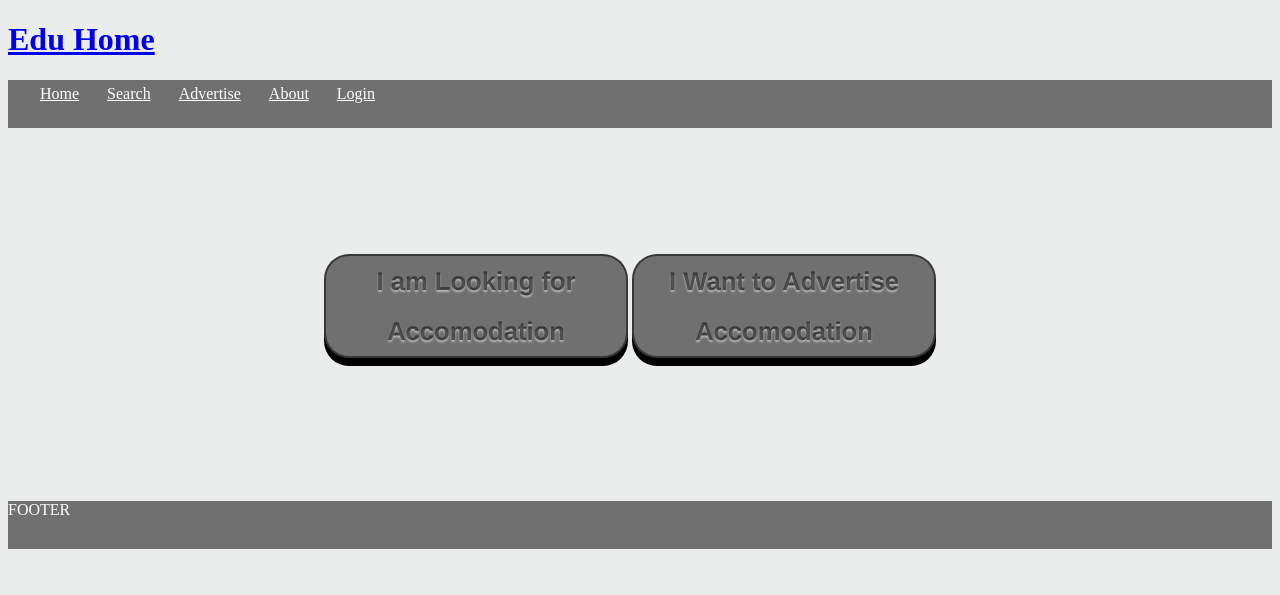
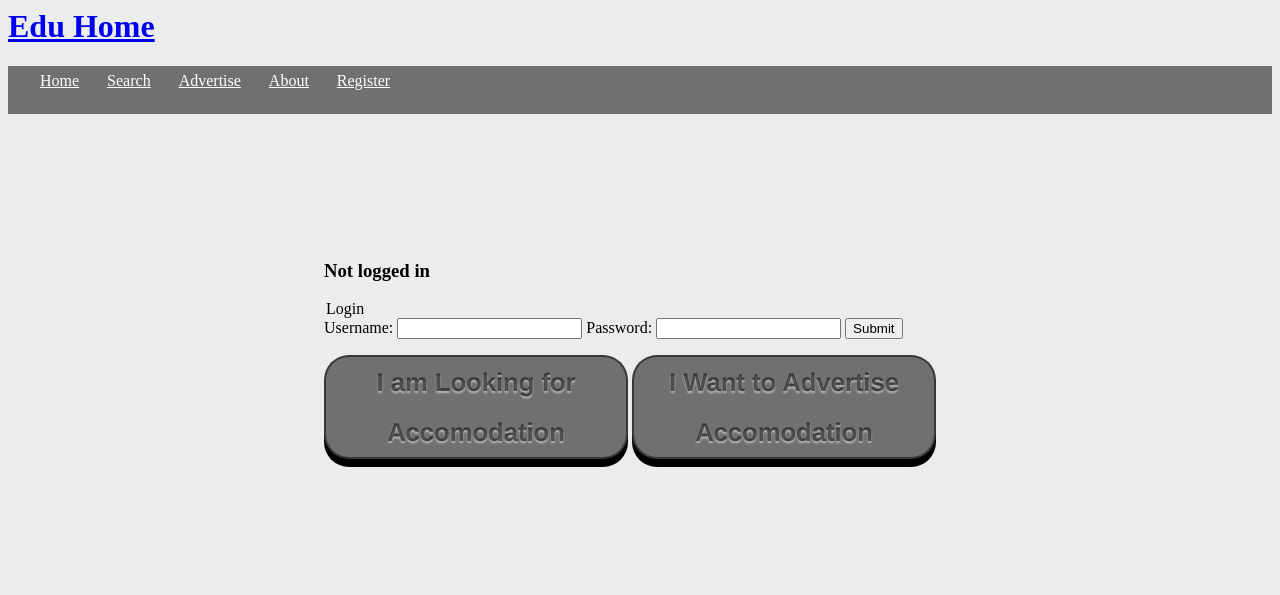
Before and after one commit to Matchoo95/SECW, a PHP site: page / in a window 1280 px wide. Shown: the top 595 px of the page. Run offline with PHP 8.4, Linux system fonts and the light colour scheme.

Commit message:
Added sign in and register forms (not yet functioning)

```diff
--- a/Website/css/styles.css
+++ b/Website/css/styles.css
@@ -30,6 +30,11 @@ main {
   padding-bottom: 10%
 }
 
+.leftSideBar {
+  float: left;
+
+}
+
 /*TODO change px to em or decide on other form of sizing*/
 /*button styles*/
 .button {
--- a/Website/index.php
+++ b/Website/index.php
@@ -1,4 +1,9 @@
-<!DOCTYPE html>
+<?php
+// start session
+session_start();
+$_SESSION[Username] = "Not logged in";
+?>
+
 <html lang="en">
   <head>
     <title>Edu Home</title>
@@ -19,12 +24,37 @@
              <li ><a href="#search">Search</a></li>
              <li ><a href="#advertise">Advertise</a></li>
              <li ><a href="#about">About</a></li>
-             <li ><a href="#login">Login</a></li> <!--is this going to be a
-               button on the left hand side of the nav bar instead?-->
+             <li ><a href="register.php">Register</a></li>
           </ul>
         </nav>
   </header>
     <main>
+        <section class="leftSideBar">
+          <article id="signin">
+            <h3>
+              <?php
+                echo $_SESSION[Username];
+              ?>
+            </h3>
+            <form id='login' action='login.php' method='post' accept-charset='UTF-8'
+                <fieldset>
+                  <legend>Login</legend>
+                  <input type='hidden' name='submitted' id='submitted' value='1' />
+
+                  <label for='username'>Username:</label>
+                  <input tpye='text' name='username' id='username' maxlength="50" />
+
+                  <label for='password' >Password:</label>
+                  <input type='password' name='password' id='password' maxlength="50" />
+
+                  <input type='submit' name='Submit' value='Submit' />
+                </fieldset>
+            </form>
+
+
+          </article>
+        </section>
+
       <a href="search.php" class="button">I am Looking for Accomodation</a>
       <a href="advertise.php" class="button">I Want to Advertise Accomodation</a>
     </main>
```
Also changed, not shown: Website/register.php (added, +27 -0 lines).
